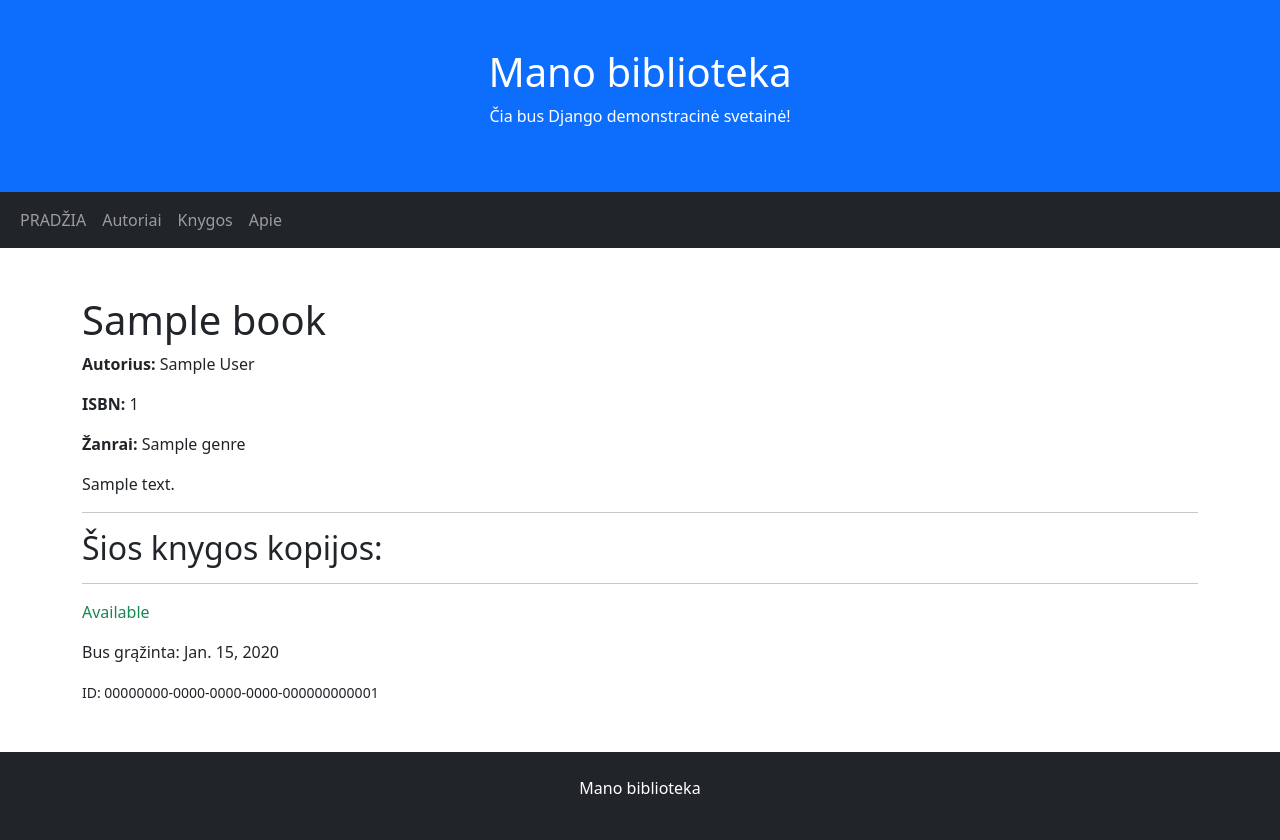
After one commit to marelia-dev/django-library-app, a Django app: page /books/1/ in a window 1280 px wide. The commit adds this page. Run offline with Django 5.2, Linux system fonts and the light colour scheme; tables that the repository leaves empty hold one stand-in row (values such as "Sample post").

```diff
--- a/mysite/library/models.py
+++ b/mysite/library/models.py
@@ -1,53 +1,61 @@
+from django.db import models
 import uuid
-from django.db import models
 
-# Create your models here.
+
 class Author(models.Model):
     first_name = models.CharField()
     last_name = models.CharField()
     description = models.TextField(default="")
 
     def display_books(self):
-        return ', '.join(book.title for book in self.books.all())
+        return ", ".join(book.title for book in self.books.all())
 
-    display_books.short_description = 'Books'
+    display_books.short_description = "Autoriaus knygos"
 
     def __str__(self):
         return f"{self.first_name} {self.last_name}"
+
 
 class Genre(models.Model):
     name = models.CharField(verbose_name="Pavadinimas")
 
     class Meta:
-        verbose_name = "Zanras"
-        verbose_name_plural = "Zanrai"
+        verbose_name = "Žanras"
+        verbose_name_plural = "Žanrai"
 
     def __str__(self):
         return self.name
+
 
 class Book(models.Model):
     title = models.CharField()
     summary = models.TextField()
     isbn = models.IntegerField()
-    author = models.ForeignKey(
-        to="Author", verbose_name="Author",
-        on_delete=models.SET_NULL, null=True, blank=True,
-        related_name="books"
-    )
+    author = models.ForeignKey(to="Author",
+                               on_delete=models.SET_NULL,
+                               null=True, blank=True,
+                               related_name='books')
     genre = models.ManyToManyField(to="Genre")
 
+    # def display_genre(self):
+    #     genres = self.genre.all()
+    #     result = ""
+    #     for genre in genres:
+    #         result += genre.name + ", "
+    #     return result
 
     def display_genre(self):
         return ", ".join(genre.name for genre in self.genre.all())
 
-    display_genre.short_description = "Zanrai"
+    display_genre.short_description = "Žanrai"
 
     def __str__(self):
         return self.title
 
+
 class BookInstance(models.Model):
     uuid = models.UUIDField(default=uuid.uuid4)
-    book = models.ForeignKey(to="Book", on_delete=models.CASCADE)
+    book = models.ForeignKey(to="Book", on_delete=models.CASCADE, related_name="instances")
 
     LOAN_STATUS = (
         ('d', 'Administered'),
@@ -56,7 +64,7 @@ class BookInstance(models.Model):
         ('r', 'Reserved'),
     )
 
-    status = models.CharField(choices=LOAN_STATUS, default='d')
+    status = models.CharField(choices=LOAN_STATUS, default="d")
     due_back = models.DateField(null=True, blank=True)
 
     def __str__(self):
--- a/mysite/library/templates/author.html
+++ b/mysite/library/templates/author.html
@@ -3,14 +3,11 @@
 {% block title %}Autorius{% endblock %}
 
 {% block content %}
-<p>Vardas: {{ author.first_name }}</p>
-<p>Vardas: {{ author.last_name }}</p>
 <h1>{{ author.first_name }} {{ author.last_name }}</h1>
 <p>{{ author.description }}</p>
-
 <hr>
 <h2>Autoriaus knygos:</h2>
 {% for book in author.books.all %}
-<p>{{ book.title }}</p>
+<p><a href="{% url 'book' book.pk %}">{{ book.title }}</a></p>
 {% endfor %}
 {% endblock %}
--- a/mysite/library/templates/authors.html
+++ b/mysite/library/templates/authors.html
@@ -3,7 +3,6 @@
 {% block title %}Autoriai{% endblock %}
 
 {% block content %}
-
 <h1>Autoriai:</h1>
 {% for author in authors %}
 <p><a href="{% url 'author' author.pk %}">{{ author }}</a></p>
--- a/mysite/library/templates/base.html
+++ b/mysite/library/templates/base.html
@@ -23,10 +23,13 @@
                 <a class="nav-link" href="{% url 'index' %}">PRADŽIA</a>
             </li>
             <li class="nav-item">
-                <a class="nav-link" href="{% url 'about' %}">Apie</a>
+                <a class="nav-link" href="{% url 'authors' %}">Autoriai</a>
             </li>
             <li class="nav-item">
-                <a class="nav-link" href="{% url 'about' %}">Autoriai</a>
+                <a class="nav-link" href="{% url 'books' %}">Knygos</a>
+            </li>
+            <li class="nav-item">
+                <a class="nav-link" href="{% url 'about' %}">Apie</a>
             </li>
         </ul>
     </div>
--- /dev/null
+++ b/mysite/library/templates/book.html
@@ -0,0 +1,25 @@
+{% extends 'base.html' %}
+
+{% block title %}Knyga{% endblock %}
+
+{% block content %}
+<h1>{{ book.title }}</h1>
+<p><b>Autorius:</b> {{ book.author }}</p>
+<p><b>ISBN:</b> {{ book.isbn }}</p>
+<p><b>Žanrai:</b> {{ book.display_genre }}</p>
+<p>{{ book.summary }}</p>
+<hr>
+<h2>Šios knygos kopijos:</h2>
+{% for instance in book.instances.all %}
+<hr>
+<p class="{% if instance.status == 't' %}text-danger{% elif instance.status == 'r' %}text-warning{% elif instance.status == 'a' %}text-success{% endif %}">{{ instance.get_status_display }}</p>
+
+{% if instance.due_back %}
+<p>Bus grąžinta: {{ instance.due_back }}</p>
+{% endif %}
+
+<small>ID: {{ instance.uuid }}</small>
+{% empty %}
+<p>Šios knygos egzempliorių nėra</p>
+{% endfor %}
+{% endblock %}
--- a/mysite/library/urls.py
+++ b/mysite/library/urls.py
@@ -6,4 +6,6 @@ urlpatterns = [
     path('about/', views.about, name='about'),
     path('authors/', views.authors, name='authors'),
     path('authors/<int:author_pk>/', views.author, name='author'),
+    path('books/', views.BookListView.as_view(), name="books"),
+    path('books/<int:pk>/', views.BookDetailView.as_view(), name="book"),
 ]
--- a/mysite/library/views.py
+++ b/mysite/library/views.py
@@ -1,6 +1,6 @@
 from django.shortcuts import render
 from .models import Book, BookInstance, Author
-
+from django.views import generic
 
 def index(request):
     my_context = {
@@ -23,9 +23,20 @@ def authors(request):
     }
     return render(request, template_name="authors.html", context=context)
 
-
 def author(request, author_pk):
     context = {
         'author': Author.objects.get(pk=author_pk),
     }
     return render(request, template_name='author.html', context=context)
+
+
+class BookListView(generic.ListView):
+    model = Book
+    template_name = "books.html"
+    context_object_name = "books"
+
+
+class BookDetailView(generic.DetailView):
+    model = Book
+    template_name = "book.html"
+    context_object_name = "book"
```
Also changed, not shown: mysite/library/admin.py (+11 -12 lines), mysite/library/templates/books.html (added, +10 -0 lines), mysite/manage.py (line endings or trailing spaces).
